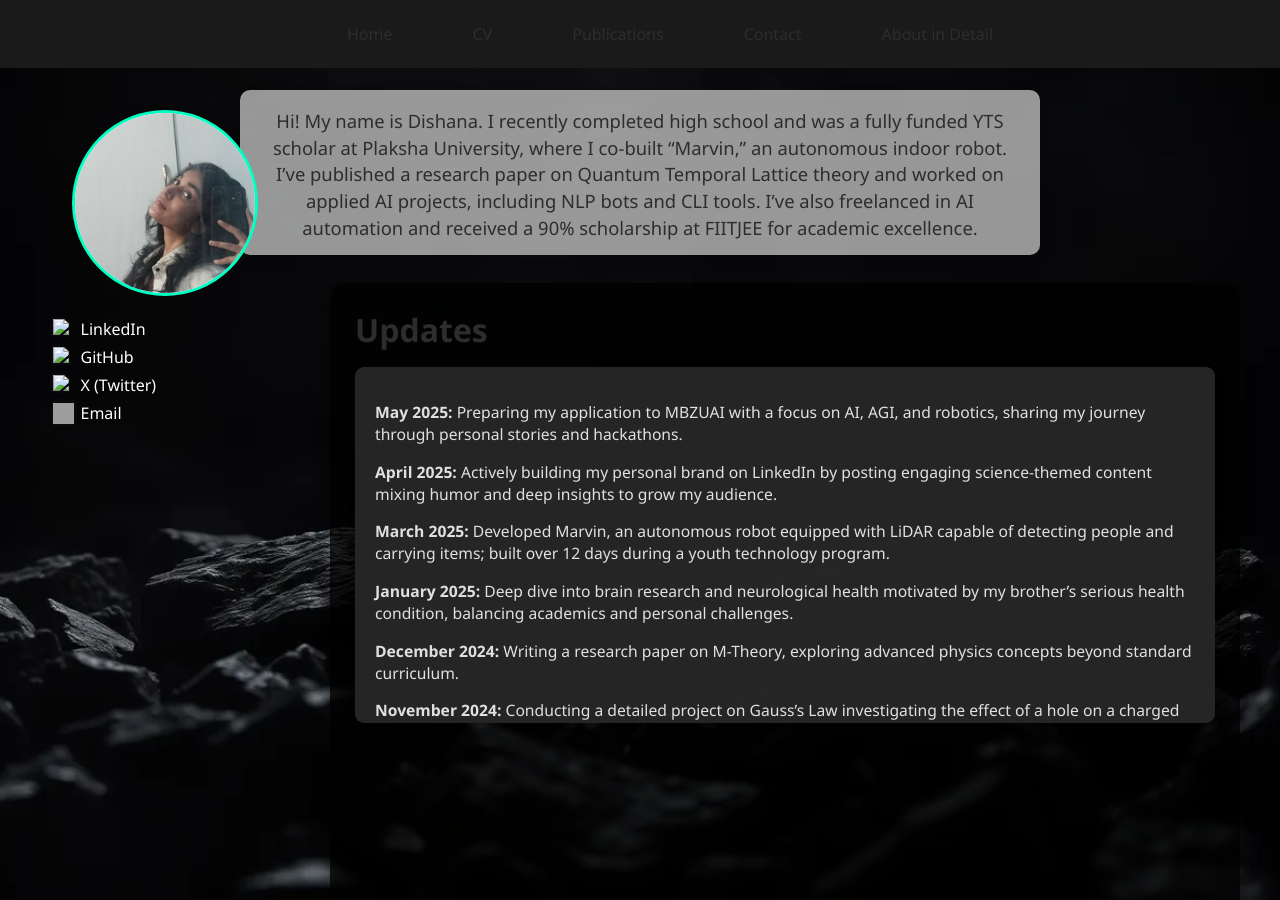
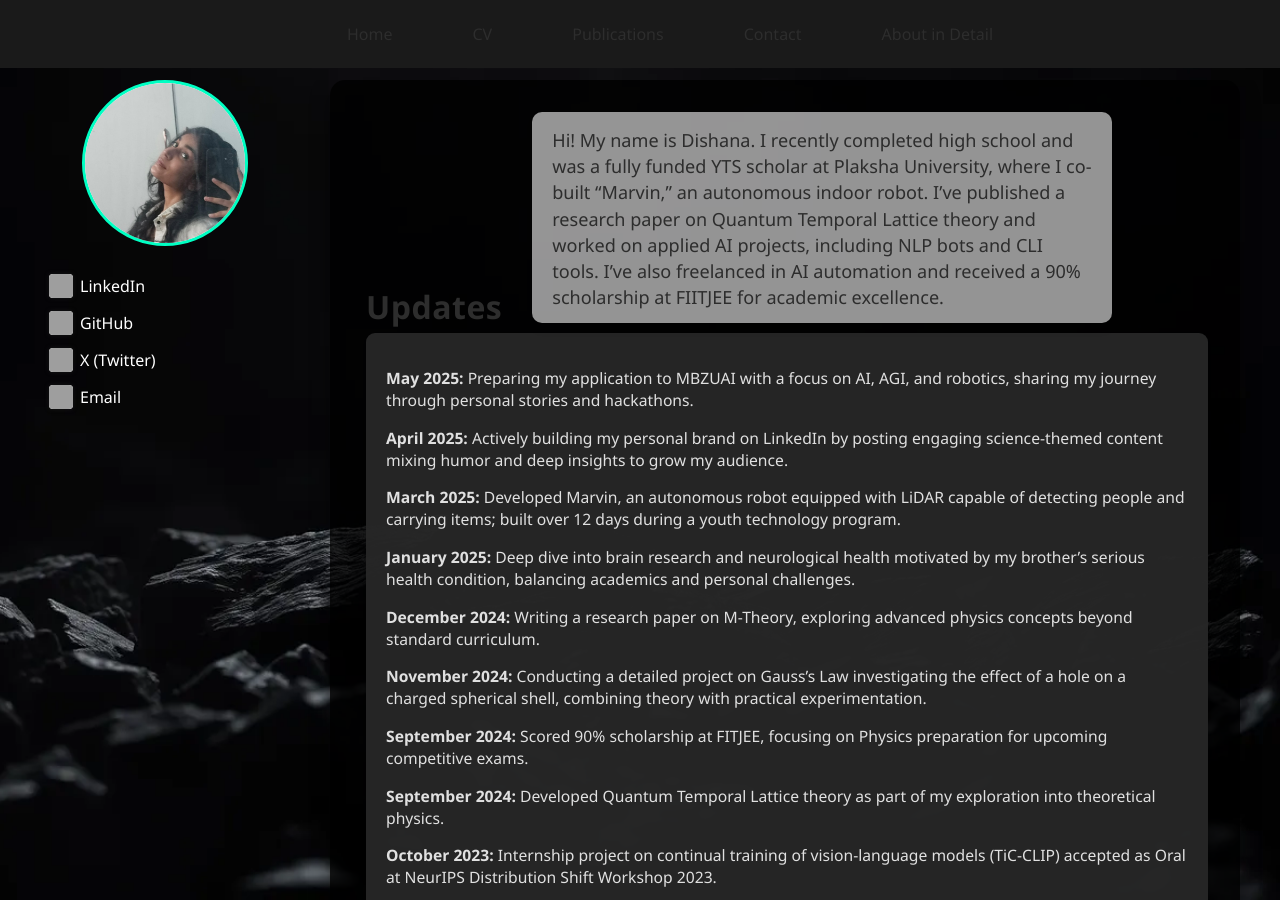
Before and after one commit to dishana11/dishana11.github.io, a Jekyll site: the page built from index.md, in a window 1280 px wide and 900 px high. Built offline with Jekyll 4.4.1, drawn with Linux system fonts in a browser that asks for light colours; some of the changed lines change nothing that is shown; grey boxes are pictures that could not be loaded.

Commit message:
Update index.md

```diff
--- a/index.md
+++ b/index.md
@@ -4,29 +4,15 @@ layout: default
 ---
 
 <style>
-  body {
+  html, body {
     margin: 0;
     padding: 0;
+    height: 100%;
     font-family: 'Segoe UI', Tahoma, Geneva, Verdana, sans-serif;
     background: url('assets/my-background.jpg') no-repeat center center fixed;
     background-size: cover;
     color: #fff;
     overflow: hidden; /* Prevent body from scrolling */
-  }
-
-  .intro-text {
-    font-size: 1.15em;
-    color: #2d2d2d;
-    margin: 90px auto 28px auto;
-    text-align: center;
-    font-weight: 500;
-    background: rgba(255,255,255,0.58);
-    border-radius: 10px;
-    max-width: 760px;
-    box-shadow: 0 4px 12px rgba(0,0,0,0.11);
-    padding: 18px 20px 14px 20px;
-    line-height: 1.45;
-    display: block;
   }
 
   .navbar {
@@ -64,11 +50,12 @@ layout: default
 
   .main-container {
     display: flex;
-    align-items: flex-start;
-    padding: 0 40px 40px 40px;
+    align-items: stretch;
+    padding: 0 40px 0 40px;
     gap: 40px;
     box-sizing: border-box;
-    height: calc(100vh - 90px - 60px); /* Adjust for navbar + intro */
+    height: calc(100vh - 80px); /* Adjust for navbar */
+    margin-top: 80px; /* Navbar height */
     overflow: hidden; /* Prevent main content from scrolling */
   }
 
@@ -80,18 +67,21 @@ layout: default
     flex-direction: column;
     align-items: center;
     position: fixed;
-    top: 110px; /* Adjust this if you change your navbar/intro height */
+    top: 80px; /* Below the navbar */
     left: 40px; /* Same as .main-container padding-left */
     z-index: 20;
-    height: auto;
+    height: calc(100vh - 80px);
+    justify-content: flex-start;
+    background: transparent;
+    pointer-events: auto;
   }
   .main-container {
     margin-left: 290px; /* sidebar width + gap */
   }
 
   .avatar-wrapper {
-    width: 180px;
-    height: 180px;
+    width: 160px;
+    height: 160px;
     border-radius: 50%;
     overflow: hidden;
     margin: 0 auto 14px auto;
@@ -106,13 +96,13 @@ layout: default
   }
 
   .social-links {
-    margin-top: 8px;
+    margin-top: 14px;
     display: flex;
     flex-direction: column;
-    gap: 6px;
+    gap: 13px;
     align-items: flex-start;
     width: 100%;
-    padding-left: 25px;
+    padding-left: 18px;
   }
 
   .social-link {
@@ -131,39 +121,62 @@ layout: default
   }
 
   .social-link img {
-    width: 21px;
-    height: 21px;
-    display: inline;
+    width: 24px;
+    height: 24px;
+    display: inline-block;
     vertical-align: middle;
     filter: drop-shadow(0 0 2px #2229);
+    background: white;
+    border-radius: 4px;
   }
 
   .content-box {
     flex: 1;
     background-color: rgba(0, 0, 0, 0.8);
     border-radius: 15px;
-    padding: 25px;
+    padding: 0 0 25px 0;
     box-shadow: 0 8px 20px rgba(0, 0, 0, 0.4);
-    height: 100%; /* Fill remaining height */
+    height: 100%;
     max-height: 100%;
     overflow: hidden; /* Prevent content-box from scrolling */
     display: flex;
     flex-direction: column;
+    justify-content: flex-start;
+    align-items: stretch;
+    position: relative;
   }
 
-  .content-box.cv-active {
-    max-height: none;
-    overflow: visible;
-    min-height: 80vh;
+  .home-header-row {
     display: flex;
-    flex-direction: column;
+    align-items: flex-end;
+    gap: 30px;
+    margin: 0 0 10px 0;
+    padding-top: 32px;
+    padding-left: 36px;
   }
-
+  .intro-text {
+    font-size: 1.13em;
+    color: #2d2d2d;
+    text-align: left;
+    font-weight: 500;
+    background: rgba(255,255,255,0.58);
+    border-radius: 10px;
+    max-width: 540px;
+    box-shadow: 0 4px 12px rgba(0,0,0,0.11);
+    padding: 15px 20px 13px 20px;
+    line-height: 1.45;
+    display: block;
+    margin: 0;
+  }
   .content-box h1 {
     color: #2d2d2d;
-    margin-top: 0;
-    display: inline;
+    margin: 0 0 0 0;
     font-size: 2em;
+    display: block;
+    font-weight: 700;
+    letter-spacing: .5px;
+    padding-bottom: 0;
+    line-height: 1;
   }
 
   .updates-scrollbox {
@@ -173,10 +186,12 @@ layout: default
     border-radius: 9px;
     box-shadow: 0 2px 8px rgba(0,0,0,0.08);
     padding: 18px 20px;
-    margin: 16px 0 0 0;
-    max-height: 320px;
-    min-height: 180px;
+    margin: 0 32px 0 36px;
+    flex: 1 1 auto;
+    min-height: 0;
+    max-height: calc(100% - 90px);
     overflow-y: auto;
+    /* Make sure the box fits in the space and is the only scrollable element */
   }
 
   .cv-fullscreen-link {
@@ -248,6 +263,7 @@ layout: default
       position: static;
       top: unset;
       left: unset;
+      height: auto;
     }
     .avatar-wrapper {
       width: 130px;
@@ -265,6 +281,25 @@ layout: default
       max-height: 240px;
       padding: 12px 5vw 8px 5vw;
     }
+    .content-box {
+      padding: 0;
+    }
+    .updates-scrollbox {
+      margin: 0 0 0 0;
+      padding: 12px 2vw;
+      max-height: 340px;
+    }
+    .home-header-row {
+      flex-direction: column;
+      align-items: flex-start;
+      gap: 10px;
+      padding-top: 20px;
+      padding-left: 0;
+    }
+    .intro-text {
+      max-width: 98vw;
+      padding: 13px 4vw 11px 4vw;
+    }
   }
 </style>
 
@@ -274,11 +309,6 @@ layout: default
   <a onclick="showSection('publications')">Publications</a>
   <a onclick="showSection('contact')">Contact</a>
   <a onclick="showSection('about-detail')">About in Detail</a>
-</div>
-
-<!-- Intro text only visible on Home page -->
-<div class="intro-text" id="intro-text">
-  Hi! My name is Dishana. I recently completed high school and was a fully funded YTS scholar at Plaksha University, where I co-built “Marvin,” an autonomous indoor robot. I’ve published a research paper on Quantum Temporal Lattice theory and worked on applied AI projects, including NLP bots and CLI tools. I’ve also freelanced in AI automation and received a 90% scholarship at FIITJEE for academic excellence.
 </div>
 
 <div class="about-detail-container" id="about-detail-container" style="display:none;">
@@ -311,24 +341,28 @@ layout: default
     </div>
     <div class="social-links">
       <a class="social-link" href="https://www.linkedin.com/in/dishanarupani/" target="_blank">
-        <img src="assets/linkedin.svg" alt="LinkedIn logo">LinkedIn
+        <img src="assets/linkedin.svg" alt="LinkedIn logo" onerror="this.onerror=null;this.src='https://cdn.jsdelivr.net/npm/simple-icons@v9/icons/linkedin.svg';">LinkedIn
       </a>
       <a class="social-link" href="https://github.com/meowww11" target="_blank">
-        <img src="assets/github.svg" alt="GitHub logo">GitHub
+        <img src="assets/github.svg" alt="GitHub logo" onerror="this.onerror=null;this.src='https://cdn.jsdelivr.net/npm/simple-icons@v9/icons/github.svg';">GitHub
       </a>
       <a class="social-link" href="https://x.com/dishanaa11" target="_blank">
-        <img src="assets/x-twitter.svg" alt="X logo">X (Twitter)
+        <img src="assets/x-twitter.svg" alt="X logo" onerror="this.onerror=null;this.src='https://cdn.jsdelivr.net/npm/simple-icons@v9/icons/x.svg';">X (Twitter)
       </a>
       <a class="social-link" href="mailto:and@gmail.com">
-        <img src="assets/email.svg" alt="Email logo">Email
+        <img src="assets/email.svg" alt="Email logo" onerror="this.onerror=null;this.src='https://cdn.jsdelivr.net/npm/simple-icons@v9/icons/maildotru.svg';">Email
       </a>
     </div>
   </div>
 
   <div class="content-box" id="content-area">
-    <!-- Default Home Content -->
     <div id="home">
-      <h1>Updates</h1>
+      <div class="home-header-row">
+        <h1>Updates</h1>
+        <div class="intro-text" id="intro-text">
+          Hi! My name is Dishana. I recently completed high school and was a fully funded YTS scholar at Plaksha University, where I co-built “Marvin,” an autonomous indoor robot. I’ve published a research paper on Quantum Temporal Lattice theory and worked on applied AI projects, including NLP bots and CLI tools. I’ve also freelanced in AI automation and received a 90% scholarship at FIITJEE for academic excellence.
+        </div>
+      </div>
       <div class="updates-scrollbox">
         <p><strong>May 2025:</strong> Preparing my application to MBZUAI with a focus on AI, AGI, and robotics, sharing my journey through personal stories and hackathons.</p>
         <p><strong>April 2025:</strong> Actively building my personal brand on LinkedIn by posting engaging science-themed content mixing humor and deep insights to grow my audience.</p>
@@ -376,16 +410,14 @@ layout: default
     // Hide about-detail by default
     document.getElementById('about-detail-container').style.display = 'none';
     document.getElementById('content-area').classList.remove('cv-active');
-    // Show or hide intro-text based on section
     if(section === 'home'){
-      document.getElementById('intro-text').style.display = 'block';
+      // nothing, intro is on home only now
     } else {
-      document.getElementById('intro-text').style.display = 'none';
+      // Hide intro-text on non-home pages (handled by DOM structure)
     }
 
     if (section === 'about-detail') {
       document.getElementById('about-detail-container').style.display = 'block';
-      document.getElementById('intro-text').style.display = 'none';
     }
     if (section === 'cv') {
       document.getElementById('content-area').classList.add('cv-active');
@@ -394,9 +426,8 @@ layout: default
       document.getElementById('about-detail-container').style.display = 'none';
     }
   }
-  // On page load, only show intro text if home is visible
+  // On page load, home is visible
   document.addEventListener('DOMContentLoaded', function(){
-    // By default, only home is visible, so intro-text is shown
-    document.getElementById('intro-text').style.display = 'block';
+    // No extra code needed
   });
 </script>
```
